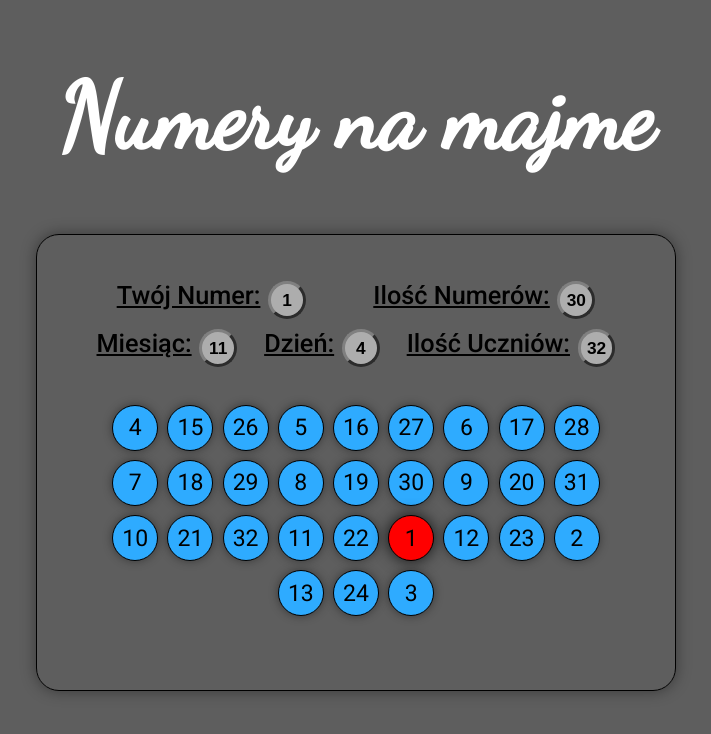
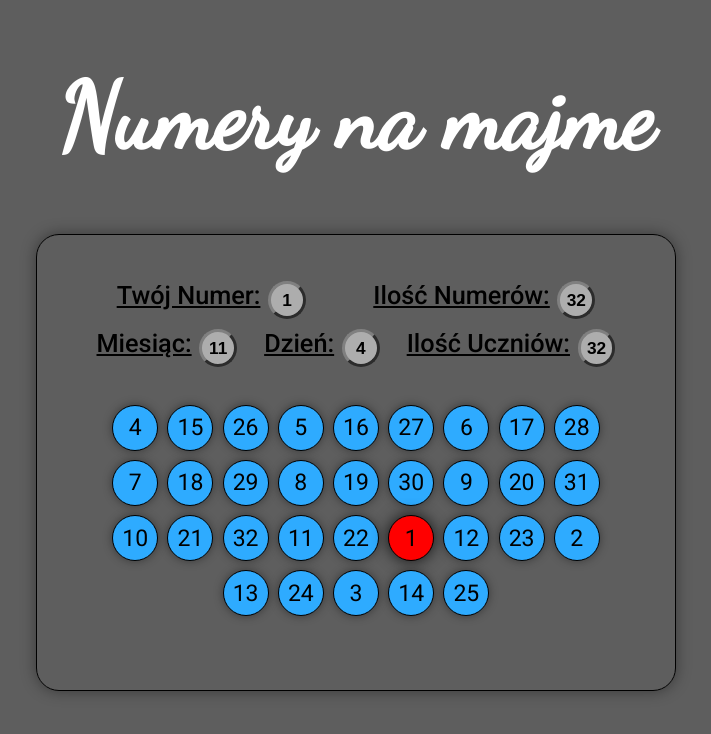
Before and after one commit to KLTPL/numery_z_majmy, a React (Vite) app: page / in a window 1280 px wide. Shown: the top 734 px of the page, without its empty margins (284-995 px from the left). Built offline with nearby package versions, Linux system fonts and the light colour scheme.

Commit message:
Small improvements to code readability

```diff
--- a/src/App.tsx
+++ b/src/App.tsx
@@ -1,6 +1,8 @@
 import { useState, useEffect } from "react";
 import InputNumber from "./InputNumber";
 import "./App.css";
+
+const AMOUNT_OF_STUDENTS_DEFAULT = 32;
 
 export default function App() {
   const lStorageAmountOfSutdents = parseInt(
@@ -14,13 +16,17 @@ export default function App() {
   const [month, setMonth] = useState(newDate.getMonth() + 1);
   const [date, setDate] = useState(newDate.getDate());
   const [amountOfStudents, setAmountOfStudents] = useState(
-    isNaN(lStorageAmountOfSutdents) ? 32 : lStorageAmountOfSutdents
+    isNaN(lStorageAmountOfSutdents)
+      ? AMOUNT_OF_STUDENTS_DEFAULT
+      : lStorageAmountOfSutdents
   );
   const lastDayOfMonth = new Date(newDate.getFullYear(), month, 0).getDate();
   const [yourNumber, setYourNumber] = useState(
     isNaN(lStorageYourNumber) ? 1 : lStorageYourNumber
   );
-  const [amountOfOutputs, setAmountOfOutputs] = useState(30);
+  const [amountOfOutputs, setAmountOfOutputs] = useState(
+    AMOUNT_OF_STUDENTS_DEFAULT
+  );
   const [output, setOutput] = useState(calcOutput);
 
   function calcOutput() {
@@ -31,7 +37,7 @@ export default function App() {
       while (tDate > amountOfStudents) {
         tDate -= amountOfStudents; // amountOfStudents!=0
       }
-      if (!newNumber(tDate, output)) {
+      if (!isNumberNew(tDate, output)) {
         if (output.length >= amountOfStudents) {
           tDate = output[output.length - amountOfStudents]; // repeat numbers by force
         } else {
@@ -41,7 +47,7 @@ export default function App() {
             if (tDate > amountOfStudents) {
               tDate -= amountOfStudents; // amountOfStudents!=0
             }
-          } while (!newNumber(tDate, output));
+          } while (!isNumberNew(tDate, output));
         }
       }
       output.push(tDate);
@@ -50,9 +56,9 @@ export default function App() {
     return output;
   }
 
-  function newNumber(newNum: number, oldNums: number[]) {
+  function isNumberNew(num: number, oldNums: number[]) {
     for (let i = 0; i < oldNums.length; i++) {
-      if (newNum === oldNums[i]) {
+      if (num === oldNums[i]) {
         return false;
       }
     }
```
